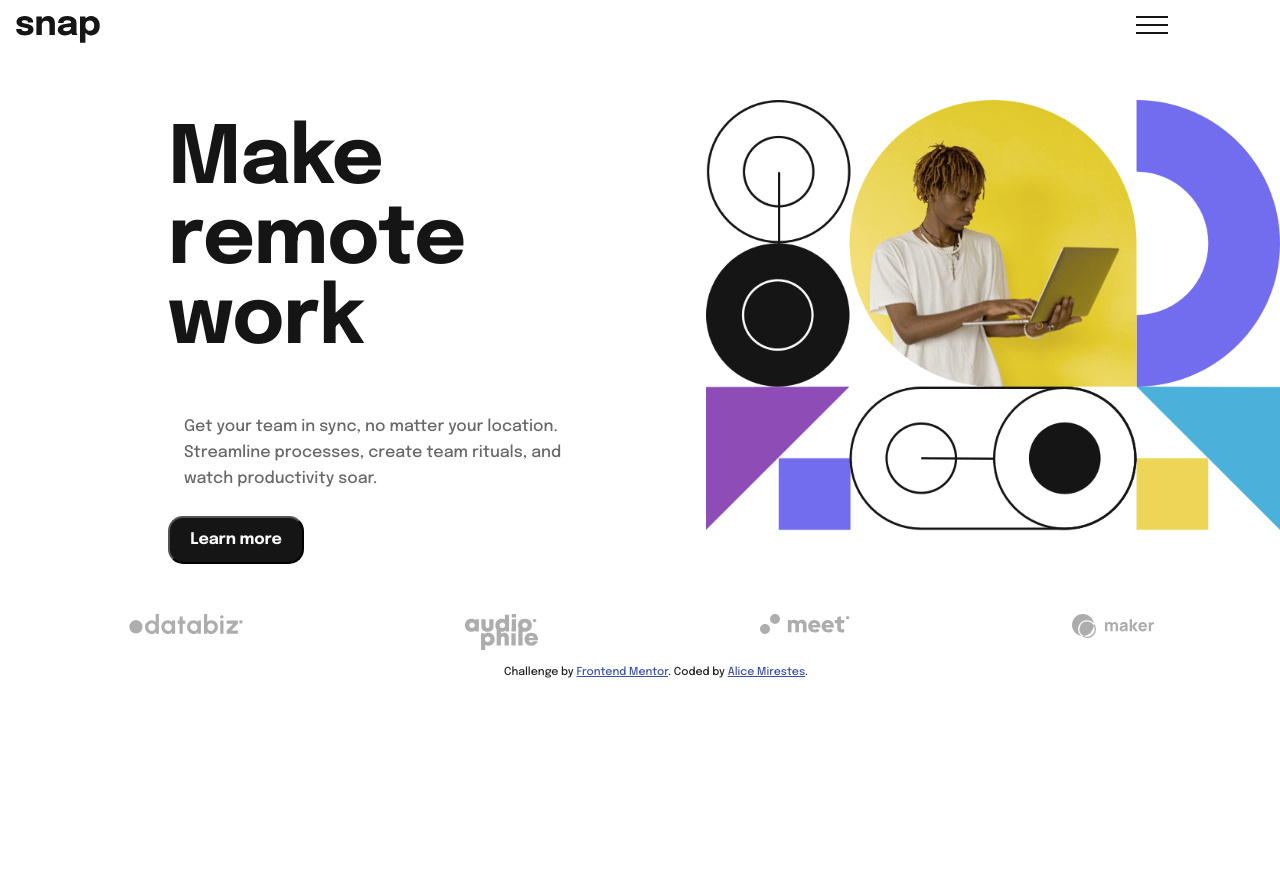
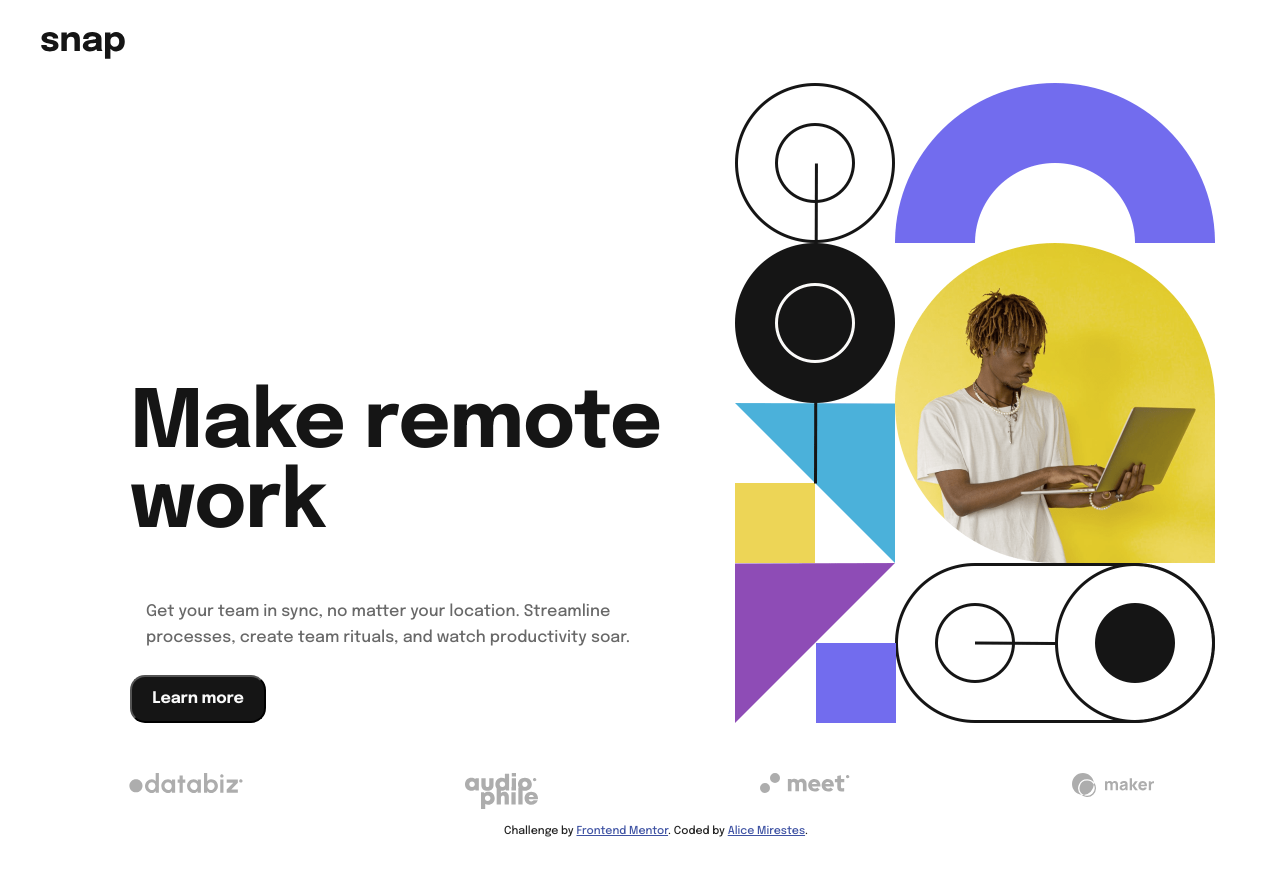
Before and after one commit to amirestes/dropdown, a plain HTML site: page index.html in a window 1280 px wide. Before the commit the page ends 800 px from the top, so only its background shows below. Drawn offline with Linux system fonts and the light colour scheme.

Commit message:
added desktop image; hide/display image based on media query

```diff
--- a/css/main.css
+++ b/css/main.css
@@ -120,6 +120,10 @@ textarea {
     justify-content: center;
     align-items: center;
     margin: 0;
+  }
+
+  .hero-desktop {
+    display: none;
   }
 
   h1 {
@@ -286,14 +290,19 @@ footer {
     display: flex;
     flex-direction: column;
   }
+
+  .snap{
+    margin-top: 32px;
+    margin-left: 41px;
+  }
   .desktop {
     display: flex;
     justify-content: space-evenly;
     align-items: center;
-    flex-direction: row-reverse;
+    flex-direction: row;
+    align-items: flex-end;
   }
   .hero{
-
     margin: 0;
     display: inline;
   }
@@ -304,7 +313,6 @@ footer {
     width: 540px;
     display: flex;
     flex-direction: column;
-    margin: 0 125px 0 168px;
     align-items: flex-start;
   }
 
@@ -319,6 +327,14 @@ footer {
     text-align: left;
   }
 
+  .hero-desktop{
+    display: block;
+    width: 480px;
+  }
+
+  .hero-img {
+    display: none;
+  }
 }
 
 @media only screen and (min-width: 35em) {
--- a/index.html
+++ b/index.html
@@ -31,13 +31,13 @@
         <figure>
           <img src="./images/logo.svg" alt="snap logo">
         </figure>
-        <figure>
+        <figure class="hero-img">
           <img class="group" src="./images/icon-menu.svg" alt="group-icon">
         </figure>
       </div>
         <div class="desktop">
           <div class="hero">
-            <figure>
+            <figure class="hero-mobile">
               <img class="hero-img" src="./images/image-hero-mobile.png" alt="hero image mobile">
             </figure>
           </div>
@@ -49,6 +49,9 @@
             </p>
             <button>Learn more</button>
           </div>
+          <figure class="hero-desktop">
+            <img class="hero-desktop" src="./images/image-hero-desktop.png" alt="hero image desktop">
+          </figure>
         </div>
       </div>
   </main>
```
